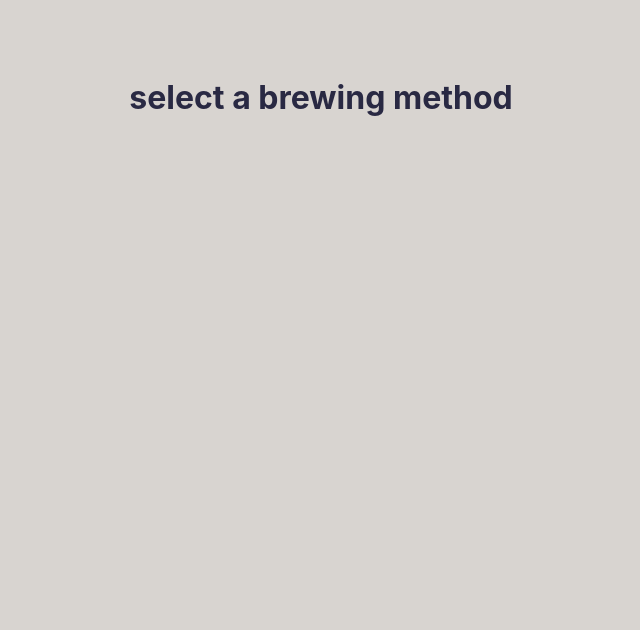
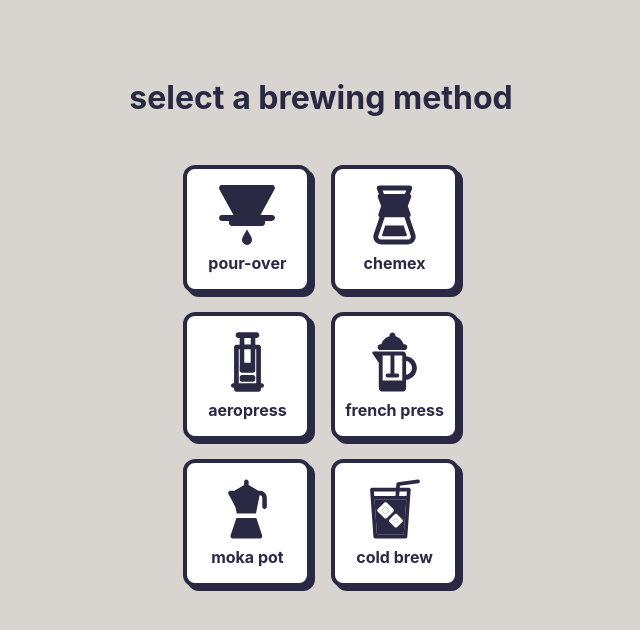
Before and after one commit to nickoelsner/brewgood.coffee, a Next.js app: page /brewMethods in a window 1280 px wide. Shown: the top 630 px of the page, without its empty margins (319-959 px from the left). Built offline with nearby package versions, Linux system fonts and the light colour scheme; a web font is replaced by a local one.

Commit message:
start of brew method card component and styling

```diff
--- a/pages/brewMethods.js
+++ b/pages/brewMethods.js
@@ -1,12 +1,134 @@
 import Link from "next/link";
 import styles from "../styles/BrewMethods.module.scss";
+
+const BrewMethodCard = ({ brewMethod }) => {
+  return (
+    <Link href={brewMethod.name}>
+      <a className={styles.button}>
+        <img src={brewMethod.imageSrc} alt={`${brewMethod.name} icon`} />
+        <span>{brewMethod.name}</span>
+      </a>
+    </Link>
+  );
+};
 
 export default function BrewMethods() {
   return (
     <div className={styles.container}>
       <main className={styles.main}>
         <h1 className={styles.title}>select a brewing method</h1>
+        <section className={styles.grid}>
+          {brewData.map((brewMethod, idx) => (
+            <BrewMethodCard brewMethod={brewMethod} />
+          ))}
+        </section>
       </main>
     </div>
   );
 }
+
+const brewData = [
+  {
+    name: "pour-over",
+    imageSrc: "/assets/images/pour-over.svg",
+    ratio: 15,
+    maxCoffee: null,
+    waterTemp: 205,
+    grindSize: "fine",
+    instructions: [
+      "dampen the filter with hot water",
+      "put the calculated amount of coffee in the filter, tare the scale, and start the timer",
+      "slowly pour in enough hot water to saturate the grounds and leave for 30 seconds",
+      "start slowly pouring more water, moving in a circular pattern. when the water level gets close to the top, stop pouring and wait until it is about halfway down the filter. repeat the circular pour until the full calculated amount of water has been added.",
+    ],
+    notes: ["additional notes"],
+  },
+  {
+    name: "chemex",
+    imageSrc: "/assets/images/chemex.svg",
+    ratio: 15,
+    maxCoffee: 60,
+    waterTemp: 205,
+    grindSize: "fine",
+    instructions: [
+      "unfold the filter into a cone with 3 sheets on one side and 1 sheet on the other. put the filter into the chemex with the 3-sheet side against the spout.",
+      "wet the entire filter (or as much as you can if using square filters) and pour the water back out of the chemex",
+      "put the calculated amount of coffee in the filter, tare the scale, and start the timer",
+      "slowly pour in enough hot water to saturate the grounds and leave for 45 seconds",
+      "start slowly pouring more water, moving in a curcular pattern. try to keep the water level steady, about half-way down the filter. stop pouring when the calculated amount of water has been added",
+    ],
+    notes: [""],
+  },
+  {
+    name: "aeropress",
+    imageSrc: "/assets/images/aeropress.svg",
+    ratio: 14,
+    maxCoffee: 21.428,
+    waterTemp: 205,
+    grindSize: "fine to meduim",
+    instructions: [
+      "put a paper filter in the black cap and wet with water",
+      "screw the cap onto the large cylider and place it on top of you cup (cap at the bottom), then place the whole cup on the scale and tare it",
+      "add the calculated amount of coffee into the top of the cylinder",
+      "pour in the calculated amount of water",
+      "stir and let it sit for 30 seconds",
+      "insert the smaller cylinder and plunge down firmly and evenly until you hear the hiss of air escaping",
+    ],
+    notes: [
+      "the aeropress is very flexible brewer, you can experiment with different grind sizes, ratios, and steep times and get great results",
+    ],
+  },
+  {
+    name: "french press",
+    imageSrc: "/assets/images/french-press.svg",
+    ratio: 15,
+    maxCoffee: null,
+    waterTemp: 205,
+    grindSize: "coarse",
+    instructions: [
+      "add the calculated amount of coffee into the bottom of the french press",
+      "place the french press on the scale and tare it",
+      "slowly pour in the calculated amount of water over the grounds, making sure to saturate them",
+      "let it sit for 30 seconds, then gently stir the layer of grounds on top",
+      "cover with the lid and filter but do not plunge down yet",
+      "let it sit for 4 minutes",
+      "firmly press the filter all the way down",
+      "if left sitting in the french press the coffee will continue to brew, so immediately pour the coffee into cups, a thermos, or a carafe",
+    ],
+    notes: [""],
+  },
+  {
+    name: "moka pot",
+    imageSrc: "/assets/images/moka-pot.svg",
+    ratio: 15,
+    maxCoffee: 60,
+    waterTemp: 205,
+    grindSize: "fine",
+    instructions: [
+      "pre-boil water in a kettle",
+      "fill the filter basket with the calculated amount of coffee (do not push or tamp the coffee down, water needs to be able to push through the grounds during brewing",
+      "once the water has boiled, fill the lower chamber of the pot, up to the valve",
+      "put the filter basket onto the lower chamber and screw the upper chamber onto the bottom",
+      "put the pot on the stove over medium heat",
+      "the coffee will bubble up into the upper chamber, when you hear it sputter and the water dries up remove from heat",
+      "serve immidiately",
+    ],
+    notes: [
+      "pre-boiling the water is not technically necessary, but is faster and reduces the risk of burning the coffee",
+    ],
+  },
+  {
+    name: "cold brew",
+    imageSrc: "/assets/images/cold-brew.svg",
+    ratio: 15,
+    maxCoffee: null,
+    waterTemp: 60,
+    grindSize: "coarse",
+    instructions: [
+      "add the calculated amount of coffee to a container (such as a large mason jar)",
+      "add the calculated amount of cold water to the container",
+      "let it steep for 12 hours",
+    ],
+    notes: [""],
+  },
+];
--- a/styles/BrewMethods.module.scss
+++ b/styles/BrewMethods.module.scss
@@ -1,3 +1,4 @@
+@import "/styles/colors";
 @import "/styles/base";
 
 .container {
@@ -5,9 +6,33 @@
 
   .main {
     @extend %main-base;
-  }
+    justify-content: flex-start;
 
-  .title {
-    @extend %title-base;
+    .title {
+      @extend %title-base;
+      margin-bottom: 3rem;
+    }
+
+    .grid {
+      display: grid;
+      grid-template-columns: repeat(2, auto);
+      gap: 1.2rem;
+    }
+
+    .button {
+      @extend %button-base;
+      flex-direction: column;
+      font-size: 1rem;
+      padding: 8px;
+      height: 128px;
+      width: 128px;
+      justify-content: center;
+
+      img {
+        height: 60px;
+        width: auto;
+        margin-bottom: 0.5rem;
+      }
+    }
   }
 }
--- a/styles/Home.module.scss
+++ b/styles/Home.module.scss
@@ -20,16 +20,7 @@
   }
 
   .button {
-    border: 4px solid $color-primary;
-    background-color: white;
-    padding: 1.125rem;
-    border-radius: 0.75rem;
-    font-weight: bold;
-    font-size: 1.5rem;
-    display: flex;
-    align-items: center;
-    justify-content: space-between;
-    box-shadow: 4px 4px 0px $color-primary;
+    @extend %button-base;
 
     img {
       height: 1rem;
--- a/styles/_base.scss
+++ b/styles/_base.scss
@@ -23,3 +23,16 @@
   font-size: 2rem;
   text-align: center;
 }
+
+%button-base {
+  border: 4px solid $color-primary;
+  background-color: white;
+  padding: 1.125rem;
+  border-radius: 0.75rem;
+  font-weight: bold;
+  font-size: 1.5rem;
+  display: flex;
+  align-items: center;
+  justify-content: space-between;
+  box-shadow: 4px 4px 0px $color-primary;
+}
```
Also changed, not shown: pages/components/brewMethodCard.js (added), public/assets/images/chemex.svg (added), 1 other file (tests, documents, lock files or other folders).
